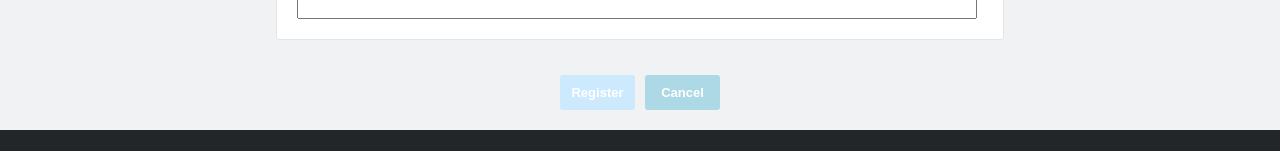
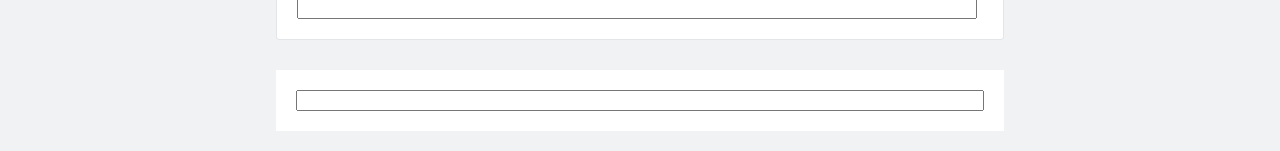
Before and after one commit to codestates-seb/seb44_pre_014, a React (Create React App) app in the folder client/: page / in a window 1280 px wide. Shown: the part 793-944 px from the top of the page. Built offline with nearby package versions, Linux system fonts and the light colour scheme.

Commit message:
feat: createtag  파일 추가

```diff
--- a/client/package.json
+++ b/client/package.json
@@ -52,5 +52,6 @@
     "eslint-plugin-react": "^7.32.2",
     "eslint-plugin-react-hooks": "^4.6.0",
     "prettier": "^2.8.8"
-  }
+  },
+  "proxy": "http://teamdev.shop/"
 }
--- /dev/null
+++ b/client/src/components/AskQuestion/CreateTag.tsx
@@ -0,0 +1,22 @@
+import styled from 'styled-components';
+
+const TagBar = () => {
+  return (
+    <>
+      <TagContainer>
+        <input className="tag-search"></input>
+      </TagContainer>
+    </>
+  );
+};
+
+const TagContainer = styled.div`
+  display: grid;
+  grid-row-gap: 3px;
+  padding: 20px;
+  background-color: var(--white);
+`;
+
+const RecommendTags = styled.div``;
+
+export default TagBar;
--- a/client/src/feature/Main/AskQuestion/AskQuestion.tsx
+++ b/client/src/feature/Main/AskQuestion/AskQuestion.tsx
@@ -11,6 +11,7 @@ import {
 } from './Banner';
 import { useNavigate } from 'react-router-dom';
 import styled from 'styled-components';
+import TagBar from 'components/AskQuestion/CreateTag';
 
 const AskQuestion: React.FC = () => {
   const navigate = useNavigate();
@@ -20,7 +21,7 @@ const AskQuestion: React.FC = () => {
   const [istReady, setIstReady] = useState(false);
   const [selectHelp, setSelectHelp] = useState('4');
 
-  const url = 'http://teamdev.shop/questions/write';
+  const url = 'questions/write';
 
   useEffect(() => {
     body.length > 20 ? setIsbReady(true) : setIsbReady(false);
@@ -34,13 +35,10 @@ const AskQuestion: React.FC = () => {
     const newData = {
       title: title,
       contents: body,
+      member: 'null',
     };
     axios
-      .post(url, newData, {
-        headers: {
-          Authorization: localStorage.getItem('accessToken'), //로그인 토큰..?
-        },
-      })
+      .post(url, newData)
       .then((res) => {
         console.log(res);
         navigate('/main');
@@ -85,9 +83,15 @@ const AskQuestion: React.FC = () => {
             ></HelpItem>
           ) : null}
         </SingleWrapper>
+        <SingleWrapper>
+          <TagBar />
+        </SingleWrapper>
       </ItemContainer>
       <BtnWrapper>
-        <BtnContainer className={!(istReady && isbReady) && 'invalid'}>
+        <BtnContainer
+          className={!(istReady && isbReady) && 'invalid'}
+          onClick={postData}
+        >
           Register
         </BtnContainer>
         <CancelBtn>Cancel</CancelBtn>
```
